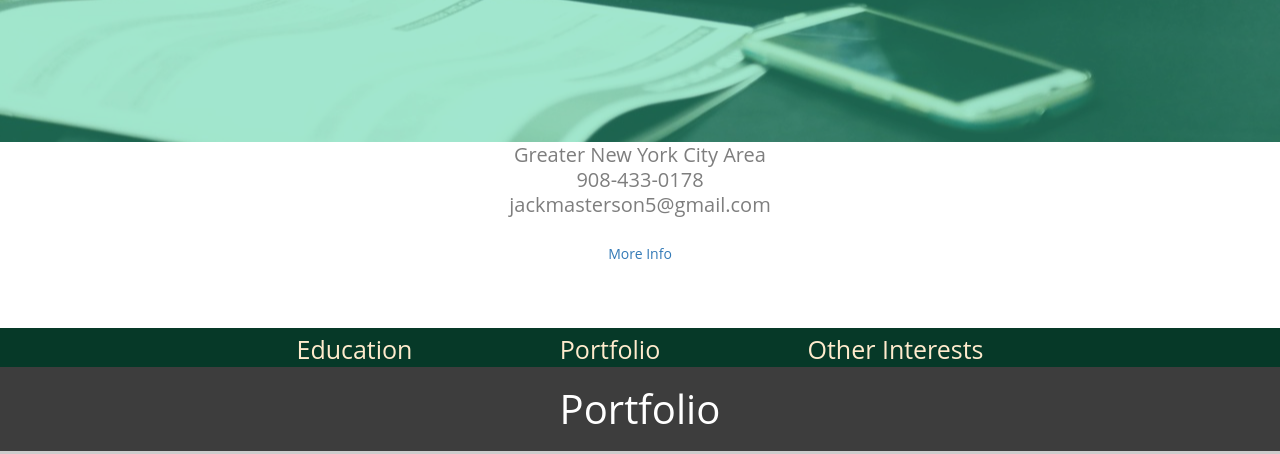
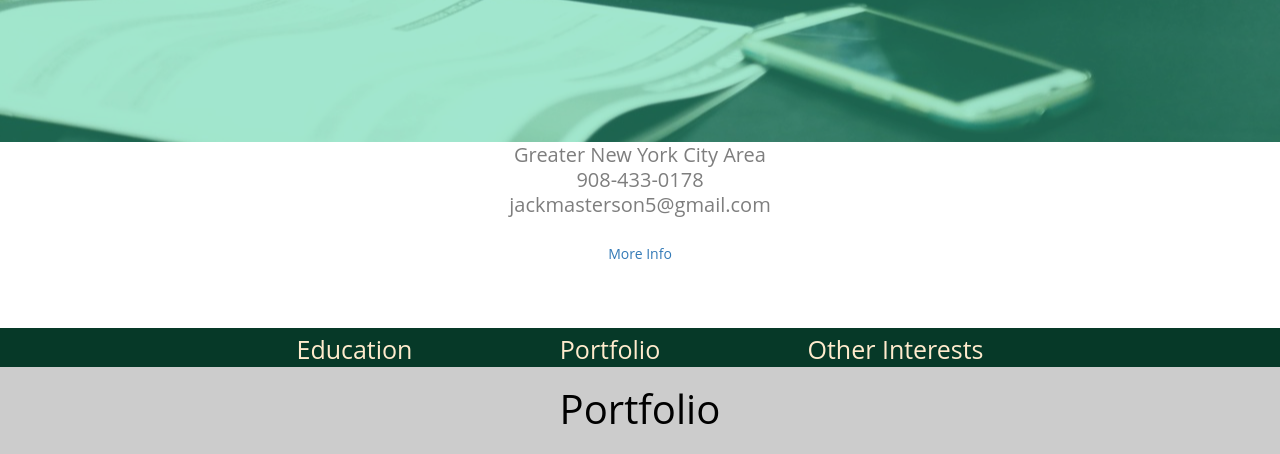
Before and after one commit to jsdelivrbot/Carmody, a plain HTML site: page index.html in a window 1280 px wide. Shown: the part 498-952 px from the top of the page. Drawn offline with nearby package versions, Linux system fonts and the light colour scheme; files whose address does not match are found by name.

Commit message:
Background back to gray

```diff
--- a/css/style.css
+++ b/css/style.css
@@ -86,9 +86,9 @@ h1,h2,h3,h4 {
 
 .top-header {
 	font-size: 40px;
-	background-color: rgba(0,0,0,0.7);
+	background-color: #ccc;
 	width: 100%;
-	color: white;
+	color: black;
 	margin-top: 0px;
 	margin-bottom: 0px;
 	padding-top: 20px;
@@ -262,6 +262,7 @@ h1,h2,h3,h4 {
     width: 100%;
     height: 100%;
     overflow: hidden;
+
 }
 
 #blog-ID {
@@ -290,6 +291,7 @@ h1,h2,h3,h4 {
 
 #accordion {
 	margin: 12%;
+	background-color: #ccc;
 }
 
 #ud-head {
```
